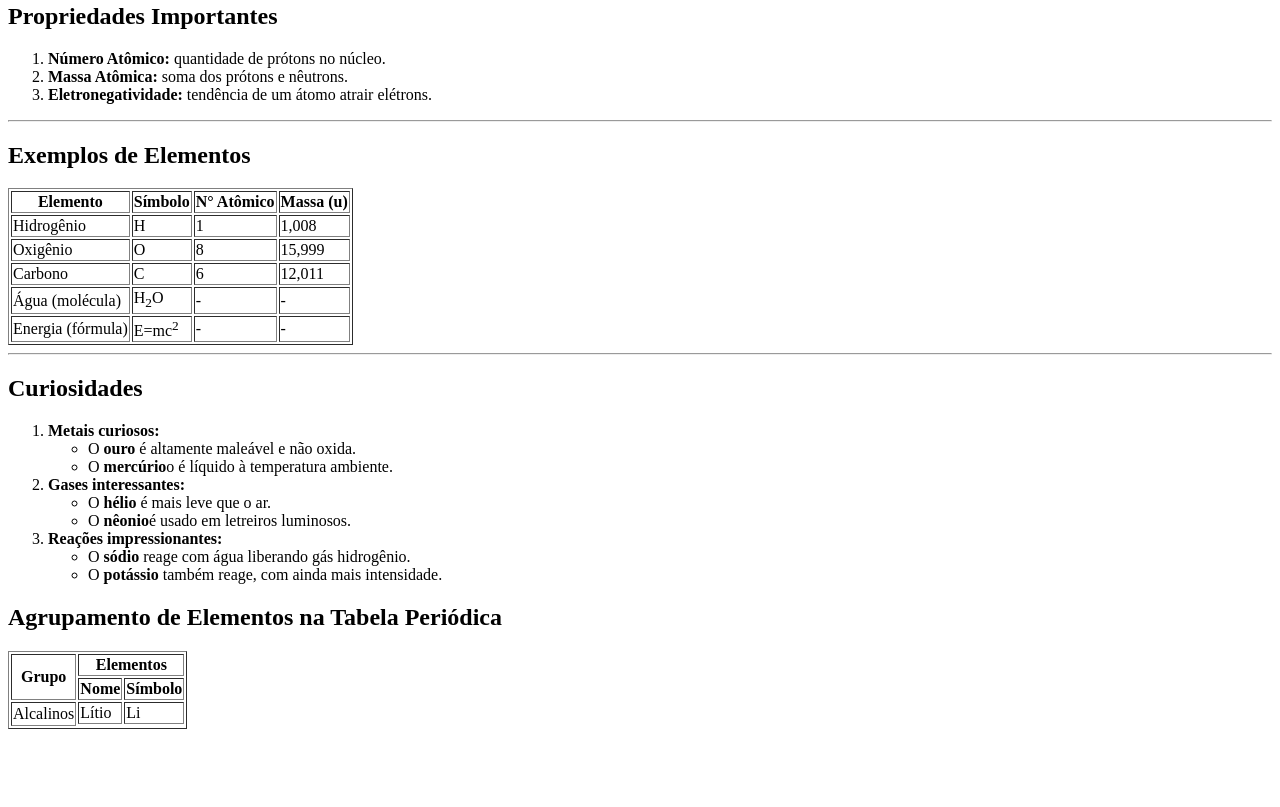
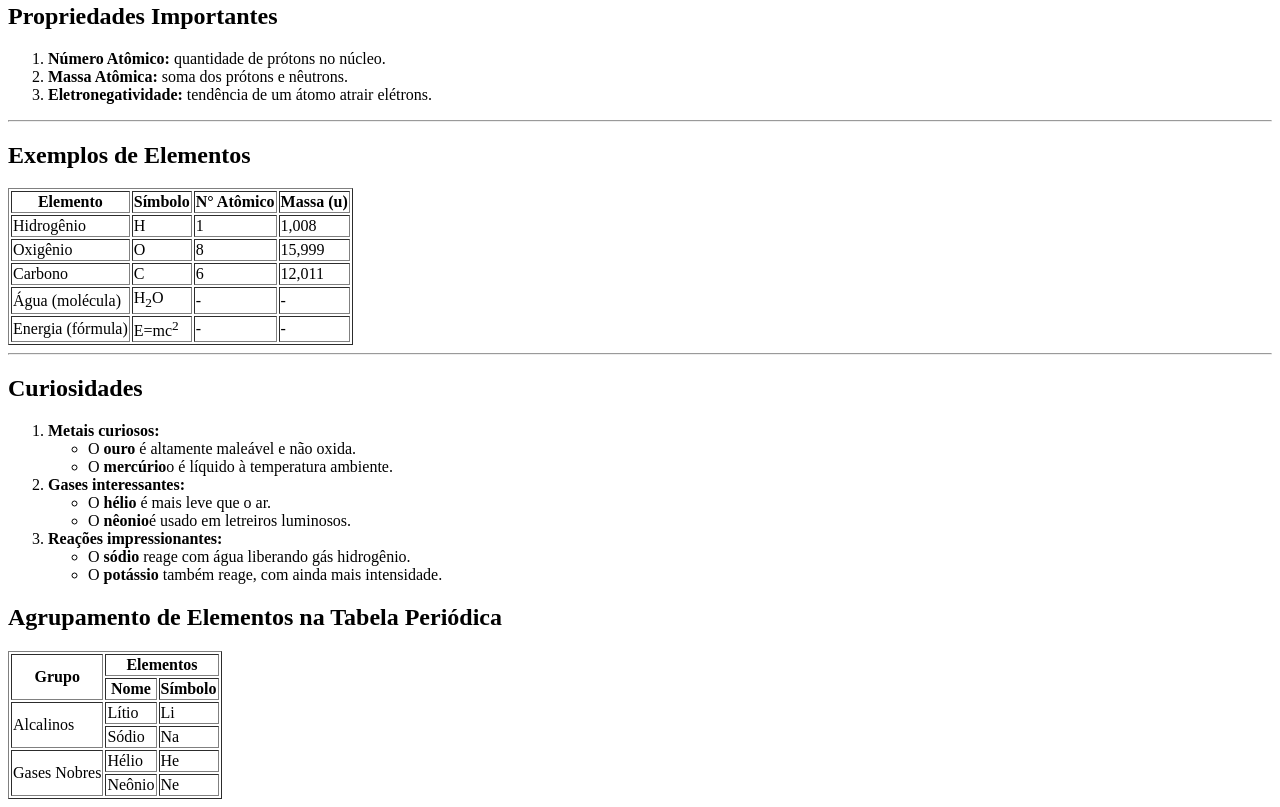
Before and after one commit to LauraNizolli/Revisao-HTML, a plain HTML site: page index.html in a window 1280 px wide. Shown: the part 341-1148 px from the top of the page. Before the commit the page ends 1078 px from the top, so only its background shows below. Drawn offline with Linux system fonts and the light colour scheme.

Commit message:
Termina tabela

```diff
--- a/index.html
+++ b/index.html
@@ -121,7 +121,19 @@ fórmula H<sub>2</sub>O.
                 <td>Lítio</td>
                 <td>Li</td>
             </tr>
-            <tr></tr>
+            <tr>
+                <td>Sódio</td>
+                <td>Na</td>
+            </tr>
+            <tr>
+                <td rowspan="2">Gases Nobres</td>
+                <td>Hélio</td>
+                <td>He</td>
+            </tr>
+            <tr>
+                <td>Neônio</td>
+                <td>Ne</td>
+            </tr>
         </tbody>
     </table>
 
```
